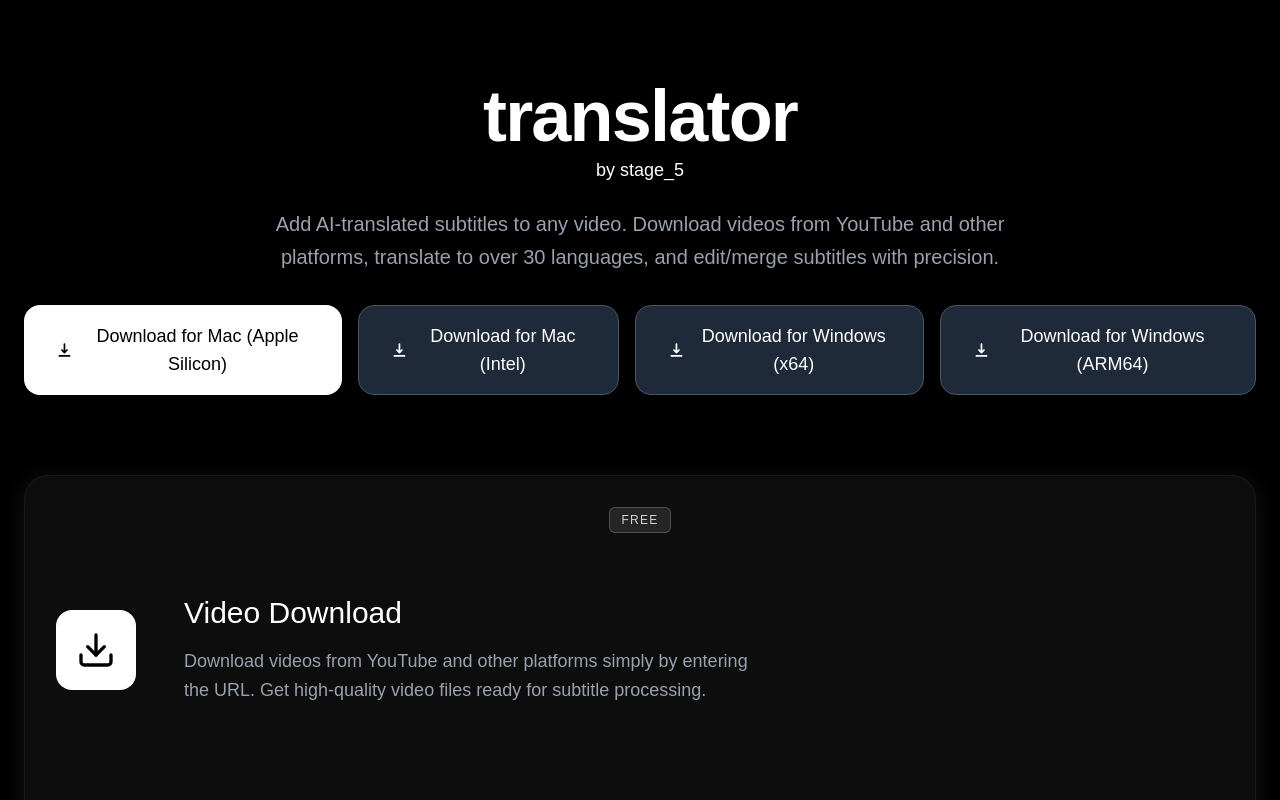
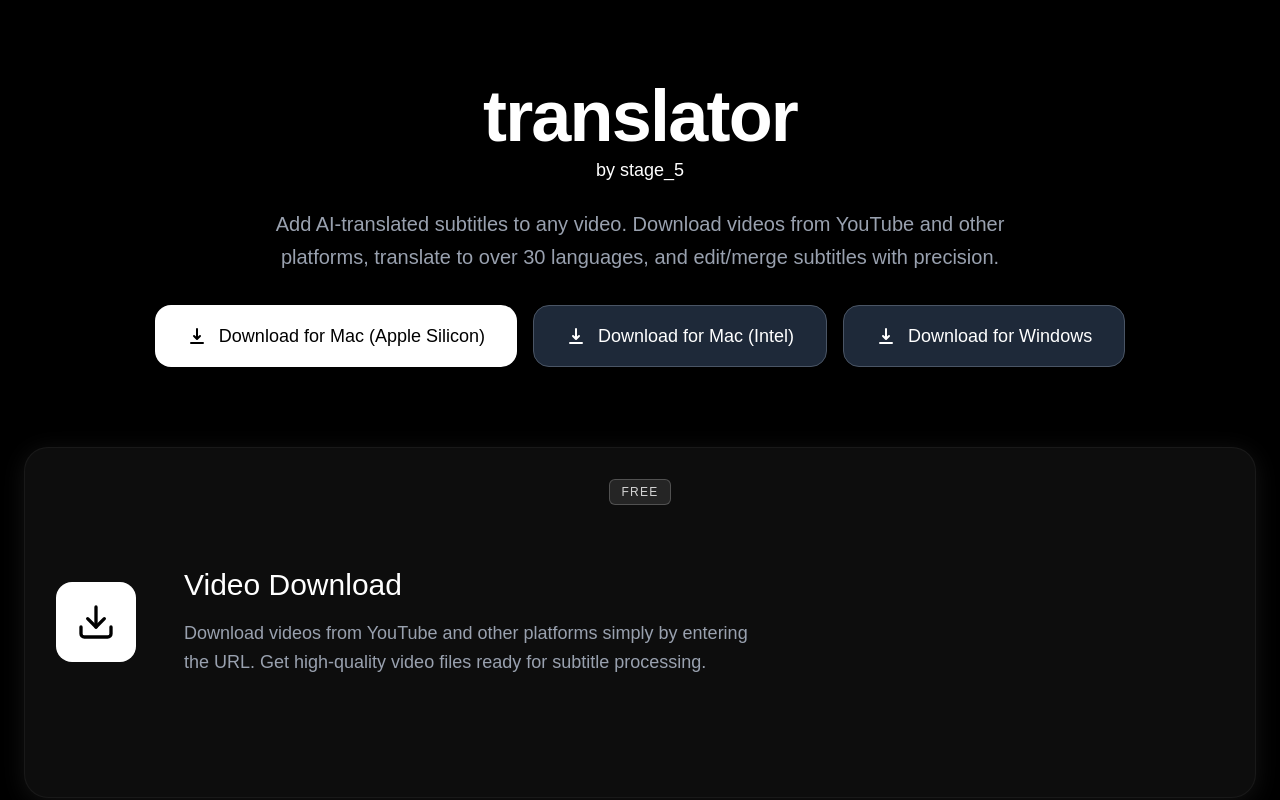
Before and after one commit to mikey1384/stage5-tools, a Next.js app: page / in a window 1280 px wide. Shown: the top 800 px of the page. Built offline with nearby package versions, Linux system fonts and the light colour scheme; no server answers.

Commit message:
remove arm64 version for windows

```diff
--- a/components/SmartDownloadButtons.tsx
+++ b/components/SmartDownloadButtons.tsx
@@ -40,20 +40,12 @@ export function SmartDownloadButtons({
       )}
 
       {showWindows && (
-        <>
-          <DownloadButton
-            label={`${t("downloadWindows", locale)} (x64)`}
-            platform="windows"
-            architecture="x64"
-            variant={showMac ? "secondary" : "primary"}
-          />
-          <DownloadButton
-            label={`${t("downloadWindows", locale)} (ARM64)`}
-            platform="windows"
-            architecture="arm64"
-            variant="secondary"
-          />
-        </>
+        <DownloadButton
+          label={t("downloadWindows", locale)}
+          platform="windows"
+          architecture="x64"
+          variant={showMac ? "secondary" : "primary"}
+        />
       )}
     </div>
   );
```
